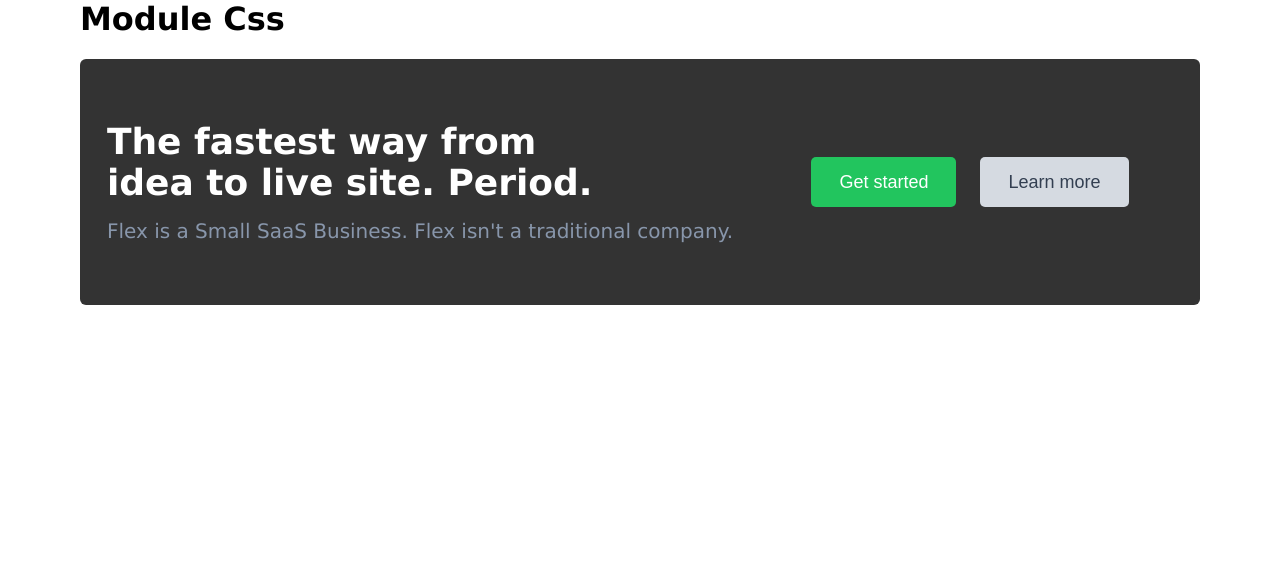
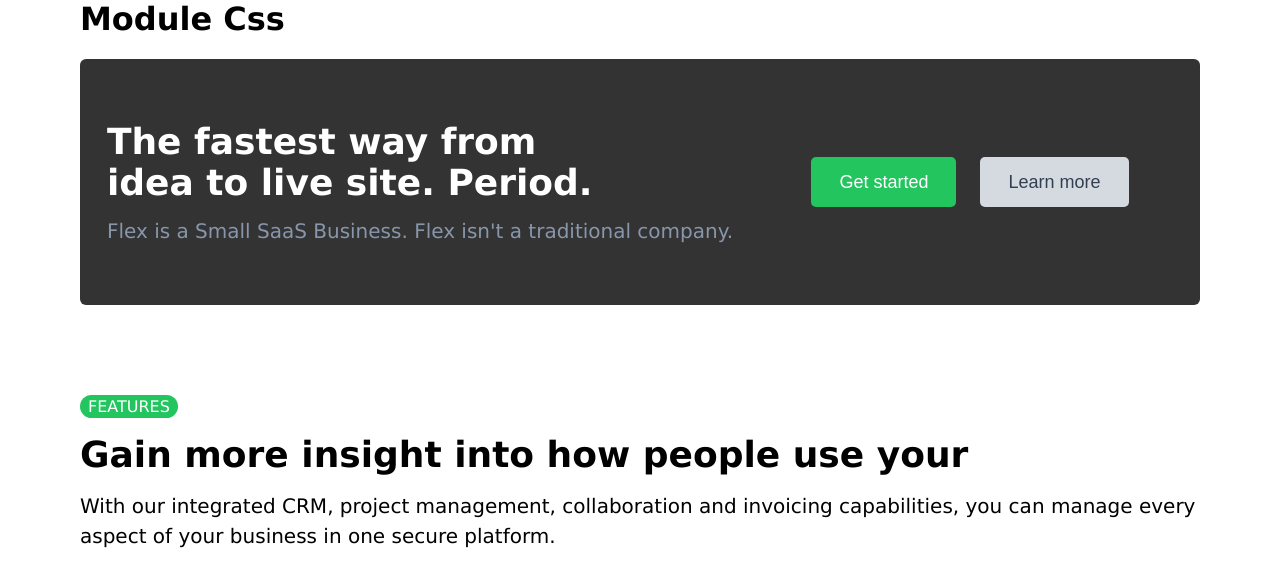
Before and after one commit to MariusCodeAcademy/feu8_8_react_module_css_practice, a React (Vite) app: page / in a window 1280 px wide. Shown: the top 586 px of the page. Built offline with nearby package versions, Linux system fonts and the light colour scheme.

Commit message:
title left

```diff
--- a/src/App.jsx
+++ b/src/App.jsx
@@ -1,5 +1,6 @@
 import Cta from './components/CTA/Cta';
 import Btn from './components/UI/btn/Btn';
+import GainMore from './components/gainMoreSection/GainMore';
 
 export default function App() {
   return (
@@ -7,6 +8,7 @@ export default function App() {
       <h1>Module Css</h1>
 
       <Cta />
+      <GainMore />
     </div>
   );
 }
--- a/src/components/UI/sectionTitle/SectionTitle.jsx
+++ b/src/components/UI/sectionTitle/SectionTitle.jsx
@@ -1,8 +1,10 @@
 import css from './SectionTitle.module.css';
 
 function SectionTitle(props) {
+  const genClasses = props.left ? `${css.wrap} ${css.tal}` : css.wrap;
+
   return (
-    <div className={css.wrap}>
+    <div className={genClasses}>
       <p className={css.pill}>{props.pill}</p>
       <h2 className={css.title}>{props.title}</h2>
       <h3 className={css.subtitle}>{props.subtitle}</h3>
--- a/src/components/UI/sectionTitle/SectionTitle.module.css
+++ b/src/components/UI/sectionTitle/SectionTitle.module.css
@@ -2,9 +2,12 @@
   text-align: center;
   margin-bottom: 48px;
 }
+.tal {
+  text-align: left;
+}
 .pill {
-  color: var(--primary-500);
-  background-color: var(--primary-100);
+  color: #fff;
+  background-color: #22c55e;
   text-align: center;
   text-transform: uppercase;
   padding: 2px 8px;
--- a/src/components/gainMoreSection/GainMore.jsx
+++ b/src/components/gainMoreSection/GainMore.jsx
@@ -3,8 +3,13 @@ import css from './style.module.css';
 
 export default function GainMore() {
   return (
-    <section>
-      <SectionTitle />
+    <section className={css.wrap}>
+      <SectionTitle
+        left
+        pill='features'
+        title='Gain more insight into how people use your'
+        subtitle='With our integrated CRM, project management, collaboration and invoicing capabilities, you can manage every aspect of your business in one secure platform.'
+      />
     </section>
   );
 }
--- a/src/components/gainMoreSection/style.module.css
+++ b/src/components/gainMoreSection/style.module.css
@@ -0,0 +1,4 @@
+.wrap {
+  padding-top: 90px;
+  padding-bottom: 122px;
+}
```
